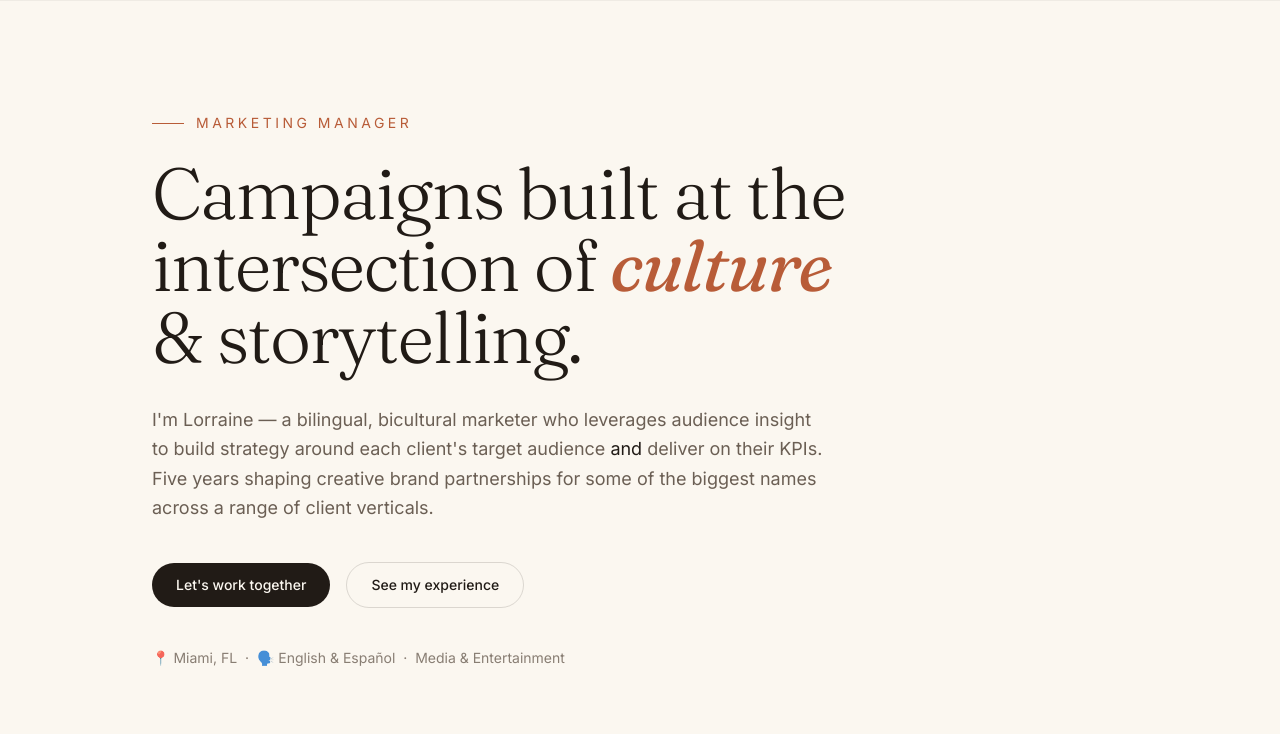
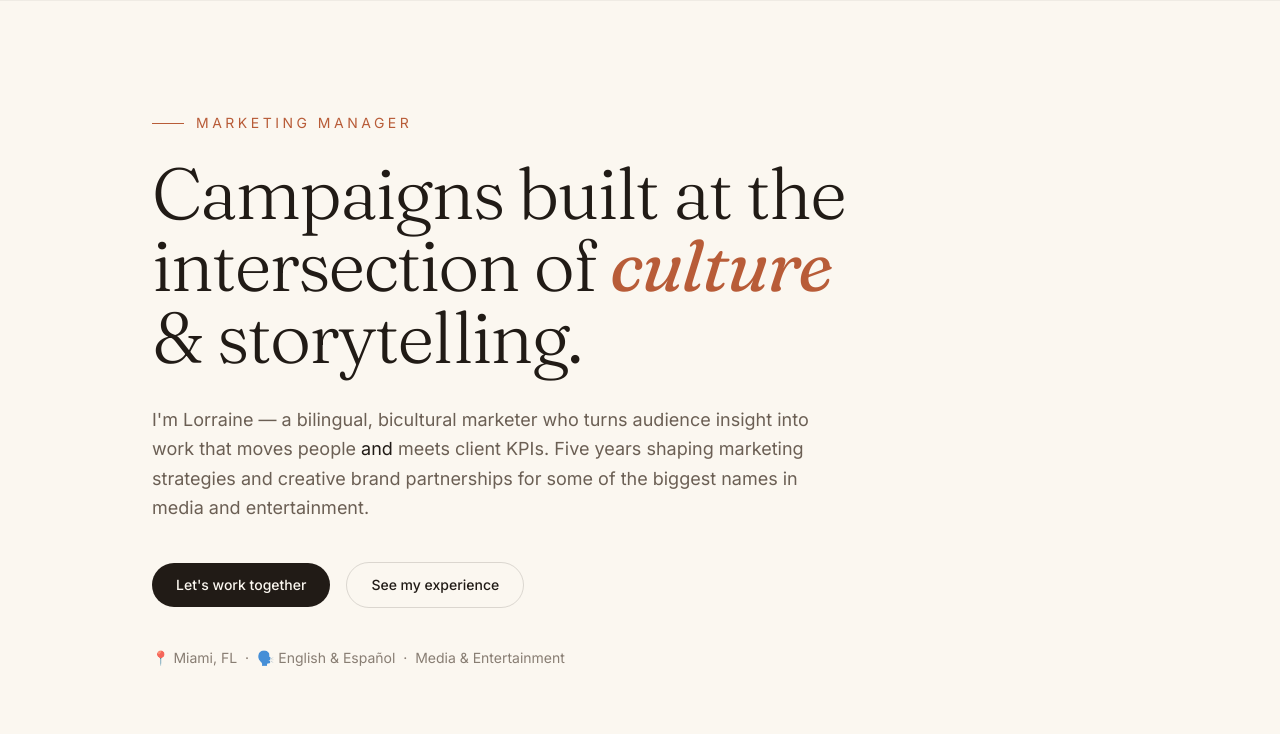
Before and after one commit to lorrainenunezr/loli-portfolio-website, a plain HTML site: page index.html in a window 1280 px wide. Shown: the part 66-800 px from the top of the page. Drawn offline with nearby package versions, Linux system fonts and the light colour scheme.

Commit message:
Revert intro to original wording
Co-Authored-By: Claude Opus 4.8 <noreply@anthropic.com>

```diff
--- a/index.html
+++ b/index.html
@@ -74,11 +74,10 @@
         &amp; storytelling.
       </h1>
       <p class="reveal mt-8 max-w-2xl text-lg leading-relaxed text-stone">
-        I'm Lorraine — a bilingual, bicultural marketer who leverages audience insight to
-        build strategy around each client's target audience
-        <span class="text-ink">and</span> deliver on their KPIs.
-        Five years shaping creative brand partnerships for some of the biggest names
-        across a range of client verticals.
+        I'm Lorraine — a bilingual, bicultural marketer who turns audience insight into
+        work that moves people <span class="text-ink">and</span> meets client KPIs.
+        Five years shaping marketing strategies and creative brand partnerships for some of the
+        biggest names in media and entertainment.
       </p>
       <div class="reveal mt-10 flex flex-wrap items-center gap-4">
         <a href="#contact" class="rounded-full bg-ink px-6 py-3 text-sm font-medium text-ivory transition hover:bg-clay">
```
